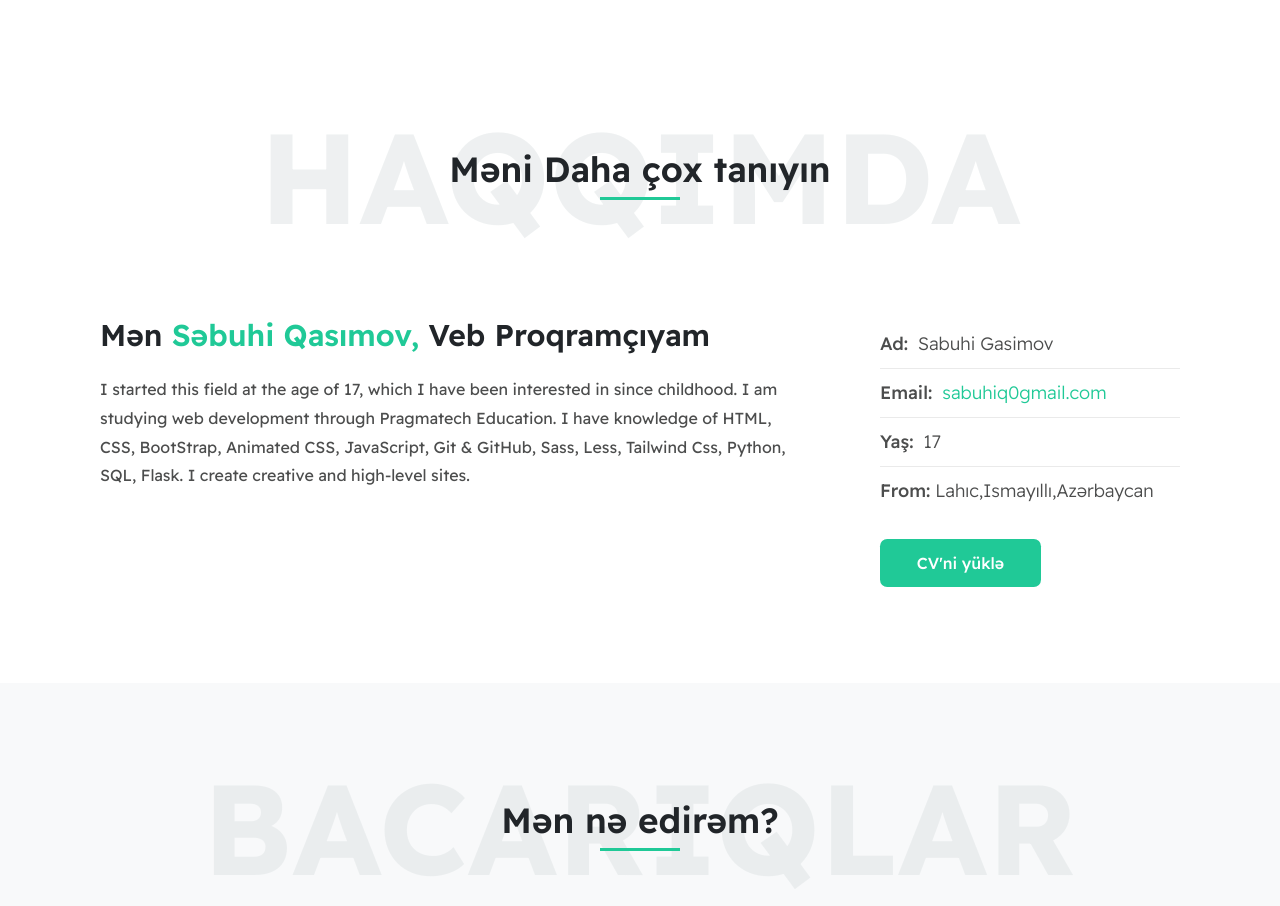
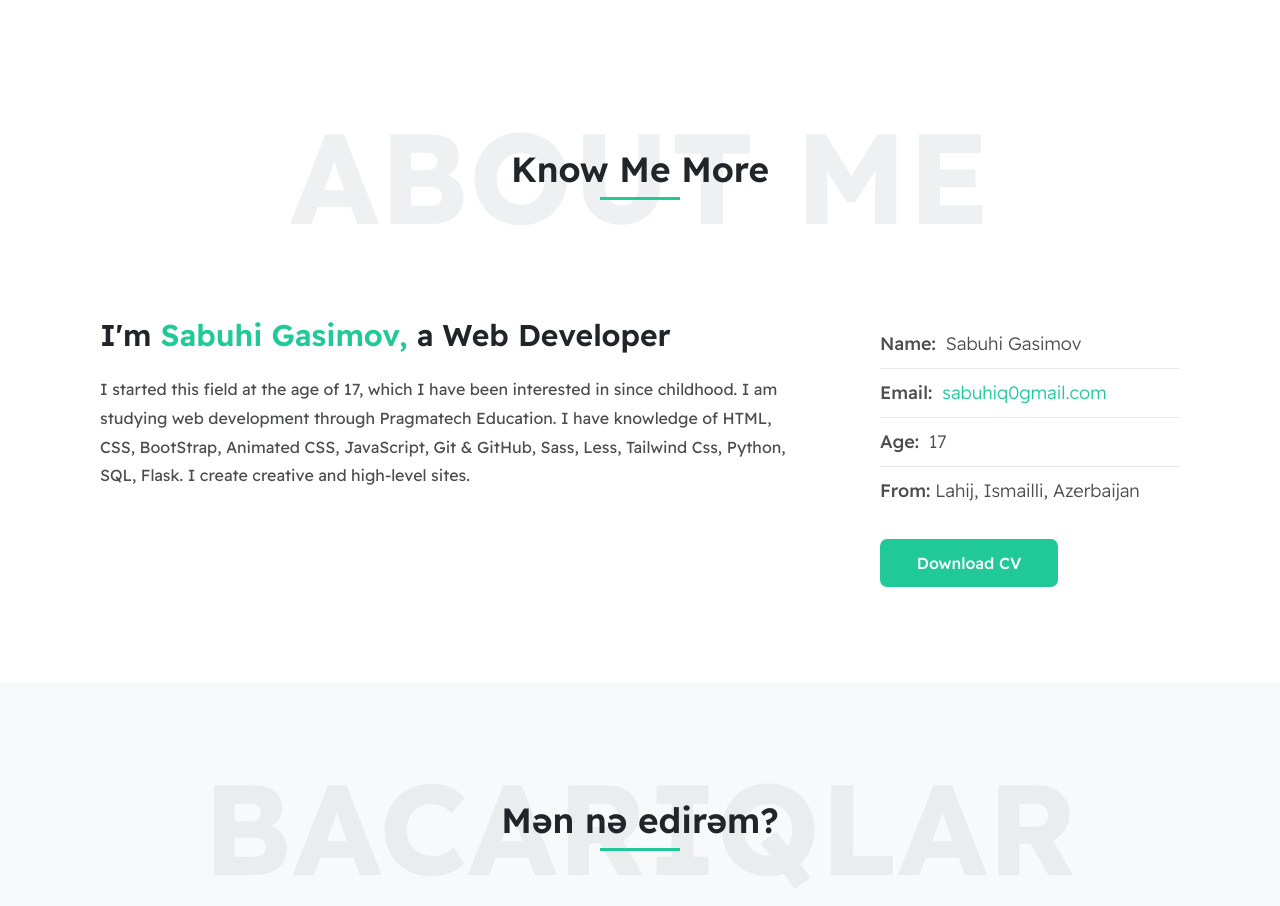
Before and after one commit to Sabuhi0/MyPortfolio, a Flask app: page / in a window 1280 px wide. Shown: the part 800-1706 px from the top of the page. Run offline with Flask 2, Linux system fonts and the light colour scheme; data comes from the database, SQL or seed files in the repository; both versions use the stored data as it was after the commit; data that the repository does not hold is empty; some libraries are stand-ins or nearby versions.

Commit message:
Change the text language of the about section

```diff
--- a/admin/routes.py
+++ b/admin/routes.py
@@ -54,9 +54,9 @@ def profile():
         profile_name = "Sabuhi Gasimov",
         profile_email = "sabuhiq0gmail.com",
         profile_age = "17",
-        profile_address = "Bakı,Azərbaycan",
+        profile_address = "Baku, Azerbaijan",
         profile_phone = "+994 55 234 62 50",
-        about = "Uşaqlıqdan bəri həvəs göstərdiyim bu sahəyə, 17 yaşında başlamışam.Pragmatech Təshilin vasitəsilə, veb development sahəsini öyrənirəm. HTML, CSS, BootStrap, Animated CSS, JavaScript, Git & GitHub, Sass, Less, Tailwind Css, Python, SQL, Flask biliklərim var.Yaradıcı və yüksək səviyyəli veb saytlar hazırlayıram."
+        about = "I started this field at the age of 17, which I have been interested in since childhood. I am studying web development through Pragmatech Education. I have knowledge of HTML, CSS, BootStrap, Animated CSS, JavaScript, Git & GitHub, Sass, Less, Tailwind Css, Python, SQL, Flask. I create creative and high-level sites."
     )
     db.session.add(prof)
     db.session.commit()
--- a/templates/app/index.html
+++ b/templates/app/index.html
@@ -167,9 +167,9 @@
         <div class="about-section pt-7">
             <!-- Heading Section Start -->
             <div class="header-text position-relative mb-80">
-                <h2 class="text-center">Haqqımda</h2>
+                <h2 class="text-center">About Me</h2>
                 <p class="position-center text-center">
-                    Məni Daha çox tanıyın
+                    Know Me More
                     <span class="heading-separator-line border-bottom d-block mx-auto"></span>
                 </p>
             </div>
@@ -177,27 +177,27 @@
             <div class="container">
                 <div class="row mt-4">
                     <div class="col-md-8 about-information">
-                        <h1>Mən <span>Səbuhi Qasımov,</span> Veb Proqramçıyam</h1>
+                        <h1>I'm <span>Sabuhi Gasimov,</span> a Web Developer</h1>
                         <p>{{prof.about}}</p>
                     </div>
                     <div class="col-md-4">
                         <div class="list">
                             <ul>
                                 <li>
-                                    <span>Ad:</span> {{prof.profile_name}}
+                                    <span>Name:</span> {{prof.profile_name}}
                                 </li>
                                 <li>
                                     <span>Email:</span> <a href="https://sabuhiq0@gmail.com" target="_blank">{{prof.profile_email}}</a>
                                 </li>
                                 <li>
-                                    <span>Yaş:</span> {{prof.profile_age}}
+                                    <span>Age:</span> {{prof.profile_age}}
                                 </li>
                                 <li>
-                                    <span>From:</span>Lahıc,Ismayıllı,Azərbaycan
+                                    <span>From:</span>Lahij, Ismailli, Azerbaijan
                                 </li>
                             </ul>
                             <div class="admin-contact-button">
-                                <button class="send" type="submit">CV'ni yüklə</button>
+                                <button class="send" type="submit">Download CV</button>
                             </div>
                         </div>
                     </div>
```
Also changed, not shown: app.db.
